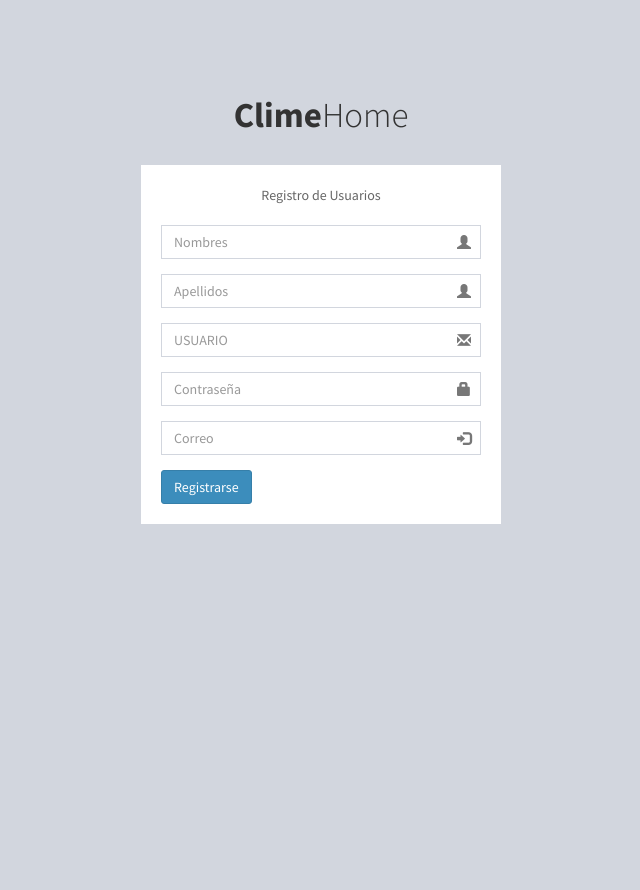
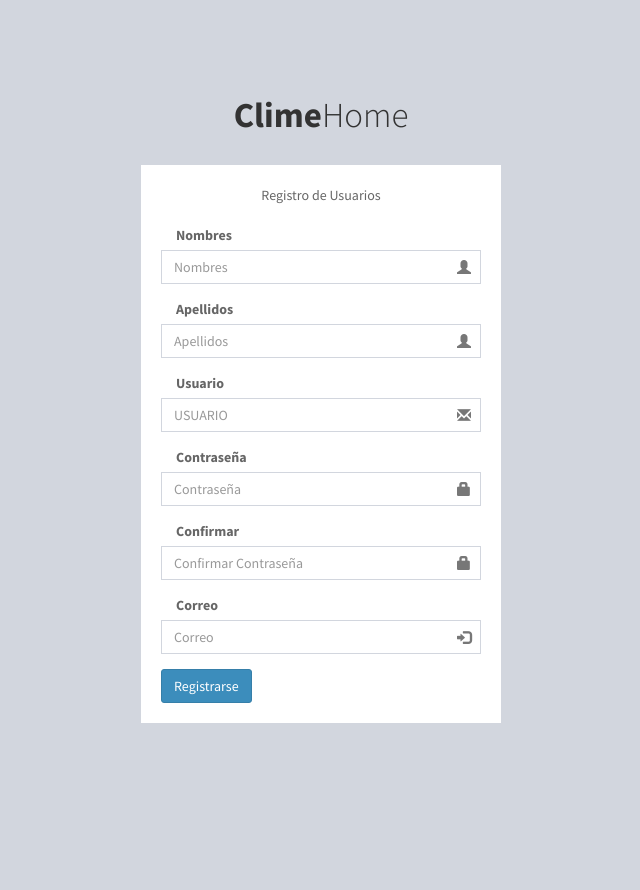
Before and after one commit to cerratodanery94/clime-home, a PHP site: page /registro_vista.php in a window 1280 px wide. Shown: the whole page, without its empty margins (319-959 px from the left). Run offline with PHP 8.4, Linux system fonts and the light colour scheme; some libraries are stand-ins or nearby versions.

Commit message:
comir label

```diff
--- a/vistas/registro_vista.php
+++ b/vistas/registro_vista.php
@@ -29,24 +29,40 @@
     <p class="login-box-msg">Registro de Usuarios</p>
 
     <form action="../modelos/registrar_modelo.php" method="POST" onsubmit="return validar();">
+
+
       <div class="form-group has-feedback">
+      <label for="inputEmail3" class="col-sm-2 control-label">Nombres</label>
         <input type="text" class="form-control nombres" placeholder="Nombres"  name="nombres" id="nombres">
         <span class="glyphicon glyphicon-user form-control-feedback"></span>
       </div>
+
+
+
+
       <div class="form-group has-feedback">
+      <label for="inputEmail3" class="col-sm-2 control-label">Apellidos</label>
         <input type="text" class="form-control apellidos" placeholder="Apellidos"  name="apellidos" id="apellidos" >
         <span class="glyphicon glyphicon-user form-control-feedback"></span>
       </div>
 
       <div class="form-group has-feedback">
+      <label for="inputEmail3" class="col-sm-2 control-label">Usuario</label>
         <input type="text" style="text-transform:uppercase" class="form-control usuario" placeholder="Usuario" name="usuario" id="usuario">
         <span class="glyphicon glyphicon-envelope form-control-feedback"></span>
       </div>
       <div class="form-group has-feedback">
+      <label for="inputEmail3" class="col-sm-2 control-label">Contraseña</label>
         <input type="password" class="form-control contra" placeholder="Contraseña" name="contra" id="contra" >
         <span class="glyphicon glyphicon-lock form-control-feedback"></span>
       </div>
       <div class="form-group has-feedback">
+      <label for="inputEmail3" class="col-sm-2 control-label">Confirmar </label>
+        <input type="password" class="form-control contra" placeholder="Confirmar Contraseña" name="confirmar_contra" id="confirmar_contra" >
+        <span class="glyphicon glyphicon-lock form-control-feedback"></span>
+      </div>
+      <div class="form-group has-feedback">
+      <label for="inputEmail3" class="col-sm-2 control-label">Correo</label>
         <input type="text" class="form-control correo" placeholder="Correo" name="correo" id="correo" >
         <span class="glyphicon glyphicon-log-in form-control-feedback"></span>
       </div>
```
